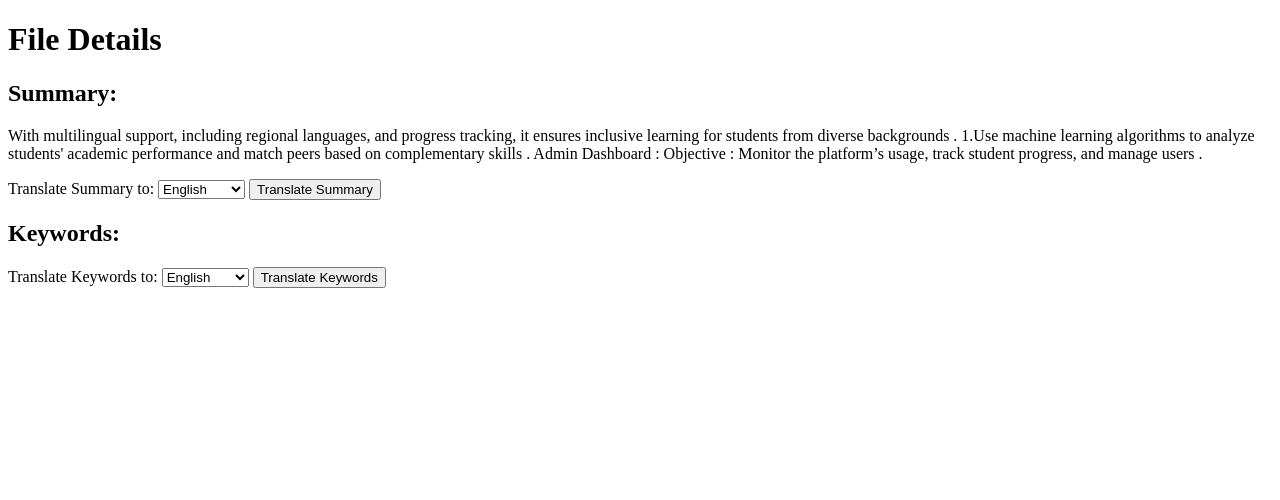
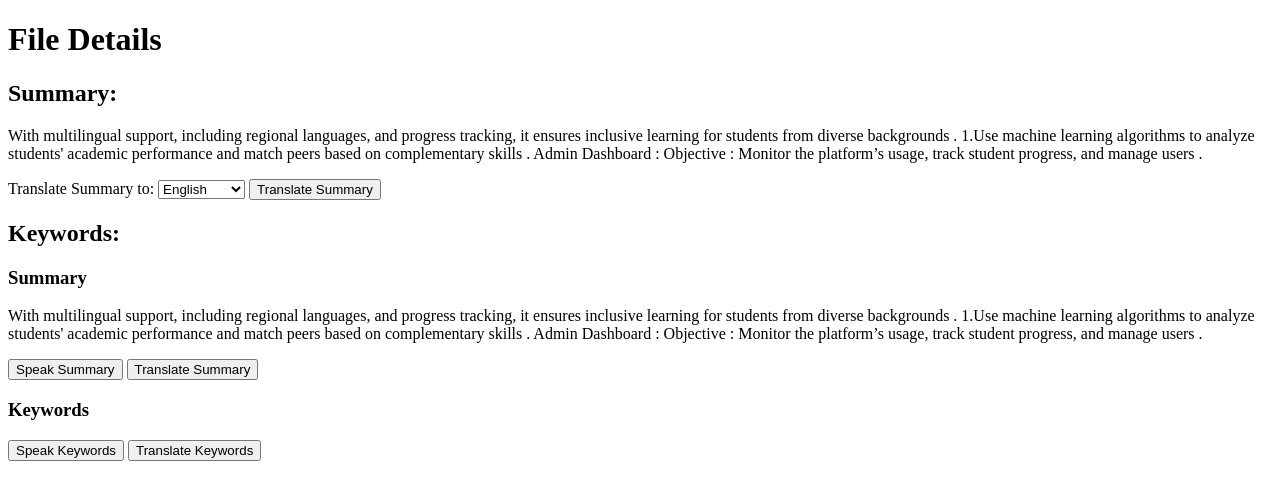
Before and after one commit to Holmes-R/Adaptive-Peer-Tutoring-Platform-Using-ML, a Django app: page /file/2/ in a window 1280 px wide. Shown: the top 500 px of the page. Run offline with Django 5.2, Linux system fonts and the light colour scheme; data comes from the database, SQL or seed files in the repository; both versions use the stored data as it was after the commit.

Commit message:
feat (voice) : Voice AI is working

```diff
--- a/Student/views.py
+++ b/Student/views.py
@@ -16,7 +16,8 @@
 import sentencepiece
 from gtts import gTTS
 import os
-
+import pyttsx3
+from comtypes import CoInitialize, CoUninitialize
 @csrf_exempt
 @throttle_classes([AnonRateThrottle, UserRateThrottle])
 def loginUser(request):
@@ -210,7 +211,6 @@
 tokenizer = M2M100Tokenizer.from_pretrained(model_name)
 model = M2M100ForConditionalGeneration.from_pretrained(model_name)
 
-# Supported languages
 LANGUAGES = [
     ("en", "English"),
     ("fr", "French"),
@@ -228,11 +228,21 @@
     """
     Translate text using M2M-100 model.
     """
-    # Set the tokenizer to the target language
-    tokenizer.src_lang = "en"  # Assuming source text is in English
+
+    tokenizer.src_lang = "en"
     encoded_text = tokenizer(text, return_tensors="pt")
     generated_tokens = model.generate(**encoded_text, forced_bos_token_id=tokenizer.get_lang_id(target_lang))
     return tokenizer.decode(generated_tokens[0], skip_special_tokens=True)
+
+def speak(text):
+    """Convert text to speech."""
+    CoInitialize()
+    try:
+        engine = pyttsx3.init()
+        engine.say(text)
+        engine.runAndWait()
+    finally:
+        CoUninitialize()
 
 def file_detail(request, pk):
     upload = get_object_or_404(UploadFile, pk=pk)
@@ -241,13 +251,27 @@
     translated_keywords = None
 
     if request.method == 'POST':
+        action = request.POST.get('action')  # 'speak' or 'translate'
         target_lang = request.POST.get('target_lang')
         translate_type = request.POST.get('translate_type')
 
-        if translate_type == 'summary' and upload.summary:
-            translated_summary = translate_with_m2m100(upload.summary, target_lang)
-        elif translate_type == 'keywords' and upload.keywords:
-            translated_keywords = [translate_with_m2m100(kw, target_lang) for kw in keywords]
+        if action == 'translate':
+            # Perform translation
+            if translate_type == 'summary' and upload.summary:
+                translated_summary = translate_with_m2m100(upload.summary, target_lang)
+            elif translate_type == 'keywords' and upload.keywords:
+                translated_keywords = [translate_with_m2m100(kw, target_lang) for kw in keywords]
+
+        elif action == 'speak':
+            # Speak the content
+            text_to_speak = None
+            if translate_type == 'summary':
+                text_to_speak = upload.summary if not translated_summary else translated_summary
+            elif translate_type == 'keywords':
+                text_to_speak = ", ".join(keywords) if not translated_keywords else ", ".join(translated_keywords)
+
+            if text_to_speak:
+                speak(text_to_speak)
 
     return render(request, 'file_detail.html', {
         'upload': upload,
@@ -256,7 +280,6 @@
         'translated_keywords': translated_keywords,
         'languages': LANGUAGES,
     })
-
 def file_list(request):
     files = UploadFile.objects.all()
     return render(request, 'file_list.html', {'files': files})
--- a/templates/file_detail.html
+++ b/templates/file_detail.html
@@ -14,7 +14,7 @@
         <h3>Translated Summary:</h3>
         <p>{{ translated_summary }}</p>
     {% else %}
-        <form method="post">
+        <form method="post" id="summaryForm">
             {% csrf_token %}
             <input type="hidden" name="translate_type" value="summary">
             <label for="target_lang_summary">Translate Summary to:</label>
@@ -42,17 +42,47 @@
             {% endfor %}
         </ul>
     {% else %}
-        <form method="post">
+        <form method="POST" id="keywordsForm">
             {% csrf_token %}
-            <input type="hidden" name="translate_type" value="keywords">
-            <label for="target_lang_keywords">Translate Keywords to:</label>
-            <select id="target_lang_keywords" name="target_lang">
-                {% for code, lang in languages %}
-                    <option value="{{ code }}">{{ lang }}</option>
-                {% endfor %}
-            </select>
-            <button type="submit">Translate Keywords</button>
+            <input type="hidden" name="action" id="actionInput">
+            <input type="hidden" name="translate_type" id="translateTypeInput">
+            <input type="hidden" name="target_lang" value="en">
+
+            <h3>Summary</h3>
+            <p>{{ upload.summary }}</p>
+            <button type="button" onclick="performAction('speak', 'summary')">Speak Summary</button>
+            <button type="button" onclick="performAction('translate', 'summary')">Translate Summary</button>
+
+            <h3>Keywords</h3>
+            <p>{{ keywords|join:', ' }}</p>
+            <button type="button" onclick="performAction('speak', 'keywords')">Speak Keywords</button>
+            <button type="button" onclick="performAction('translate', 'keywords')">Translate Keywords</button>
         </form>
     {% endif %}
+
+    <script>
+        function performAction(action, type) {
+            // If the action is 'speak', use Web Speech API instead of submitting the form
+            if(action === 'speak') {
+                var text = type === 'summary' ? "{{ upload.summary }}" : "{{ keywords|join:', ' }}";
+                speakText(text);
+            } else {
+                // If it's 'translate', proceed with form submission
+                document.getElementById('actionInput').value = action;
+                document.getElementById('translateTypeInput').value = type;
+                // Only submit the form when action is 'translate'
+                if (type === 'summary') {
+                    document.getElementById('summaryForm').submit();
+                } else {
+                    document.getElementById('keywordsForm').submit();
+                }
+            }
+        }
+
+        function speakText(text) {
+            var speech = new SpeechSynthesisUtterance(text);
+            window.speechSynthesis.speak(speech);
+        }
+    </script>
 </body>
 </html>
```
Also changed, not shown: db.sqlite3, 1 other file.
